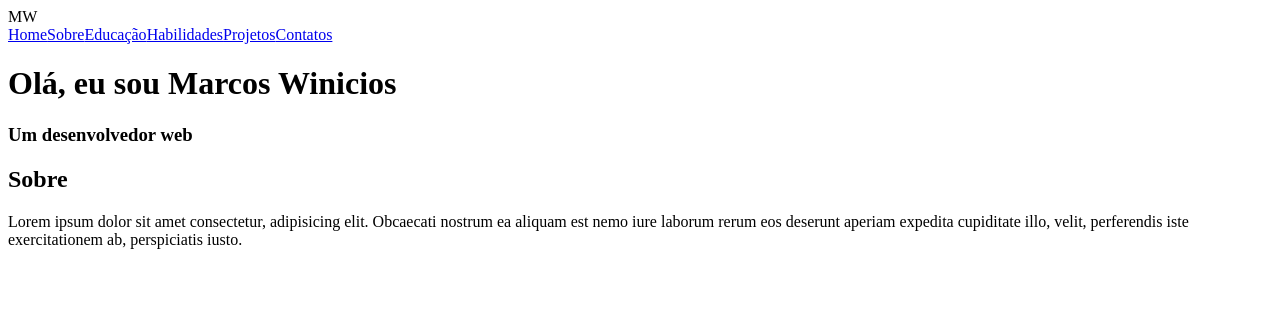
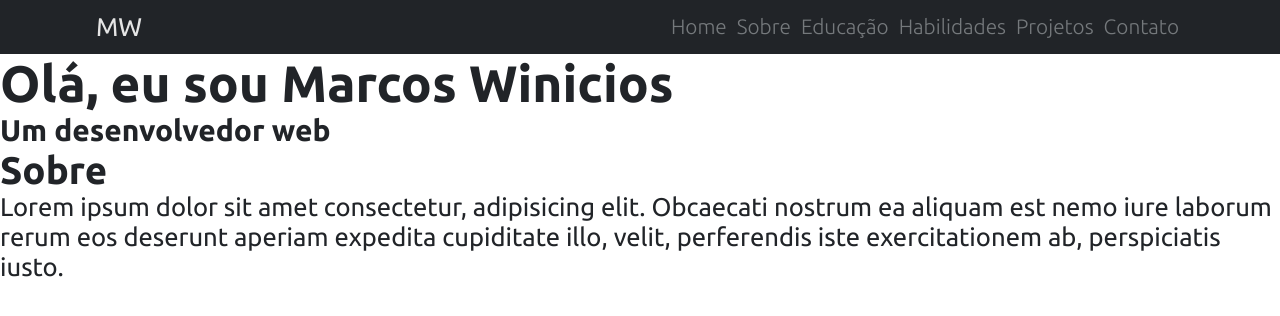
Before and after one commit to MarcosWinicios/portfolio, a React (Create React App) app: page / in a window 1280 px wide. Shown: the top 316 px of the page. Built offline with nearby package versions, Linux system fonts and the light colour scheme.

Commit message:
style header

```diff
--- a/public/index.html
+++ b/public/index.html
@@ -7,6 +7,10 @@
     <meta name="viewport" content="width=device-width, initial-scale=1" />
     <meta name="theme-color" content="#000000" />
     <meta name="portfólio" content="Website desenvolvido por Marcos Winicios" />
+    <link rel="preconnect" href="https://fonts.googleapis.com">
+    <link rel="preconnect" href="https://fonts.gstatic.com" crossorigin>
+    <link href="https://fonts.googleapis.com/css2?family=Ubuntu:wght@300;400;500;700&display=swap" rel="stylesheet">
+
     <title>React App</title>
 </head>
 
--- a/src/App.tsx
+++ b/src/App.tsx
@@ -2,6 +2,7 @@
 import About from 'pages/About';
 import LandingPage from 'pages/LandingPage';
 import React from 'react';
+import './assets/styles/global.css';
 
 function App() {
   return (
--- /dev/null
+++ b/src/assets/styles/global.css
@@ -0,0 +1,32 @@
+:root {
+    --color-primary-dark: #212428;
+    --color-primary-light: #E5E5E5;
+    --color-header-navigation-text: #75797C;
+    --color-header-navigation-text-hover: #E3E3E3;
+}
+
+* {
+    margin: 0;
+    padding: 0;
+    box-sizing: border-box;
+}
+
+a {
+    text-decoration: none;
+}
+
+body,
+textarea {
+    font: 400 1.6rem Ubuntu;
+    color: var(--color-primary-dark);
+}
+
+html,
+body,
+#root {
+    height: 100vh;
+}
+
+.flex {
+    display: flex;
+}
--- a/src/components/Header/index.tsx
+++ b/src/components/Header/index.tsx
@@ -1,15 +1,17 @@
+import 'components/Header/styles.css';
+
 const Header = () => {
     return (
-        <header>
-            <div>
+        <header className="flex">
+            <div className="flex">
                 <div className="logo">MW</div>
-                <nav>
-                    <a href="#home">Home</a>
-                    <a href="#about">Sobre</a>
-                    <a href="#education">Educação</a>
-                    <a href="#skills">Habilidades</a>
-                    <a href="#projects">Projetos</a>
-                    <a href="#contacts">Contatos</a>
+                <nav className="flex">
+                    <a href="#home"><p>Home</p></a>
+                    <a href="#about"><p>Sobre</p></a>
+                    <a href="#education"><p>Educação</p></a>
+                    <a href="#skills"><p>Habilidades</p></a>
+                    <a href="#projects"><p>Projetos</p></a>
+                    <a href="#contact"><p>Contato</p></a>
                 </nav>
             </div>
         </header>
--- /dev/null
+++ b/src/components/Header/styles.css
@@ -0,0 +1,30 @@
+header {
+    background-color: var(--color-primary-dark);
+    color: var(--color-primary-light);
+    justify-content: center;
+}
+
+header div {
+    justify-content: space-between;
+    width: 85%;
+    align-items: center;
+}
+
+header div nav {
+    font-size: 1.3rem;
+    font-weight: 300;
+    padding: 10px 0 10px 0;
+    justify-content: space-between;
+}
+
+header div nav a {
+    padding: 5px;
+}
+
+header a {
+    color: var(--color-header-navigation-text);
+}
+
+header a:hover {
+    color: var(--color-header-navigation-text-hover);
+}
```
